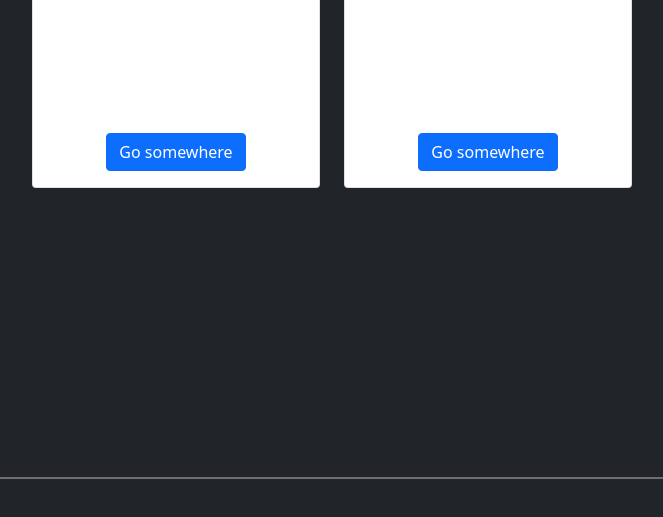
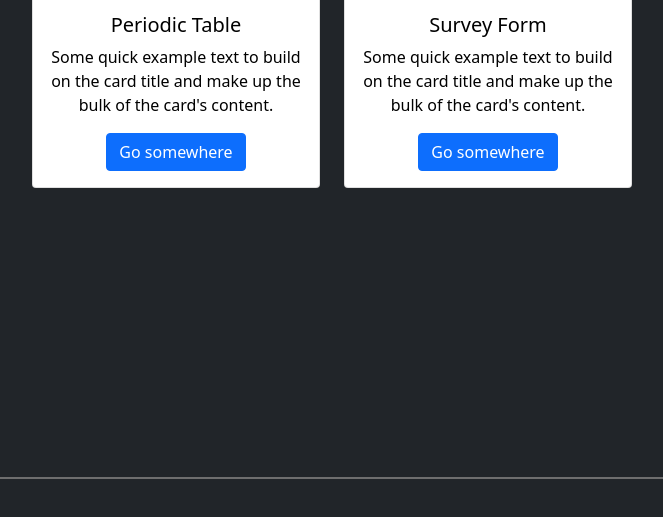
Before and after one commit to uniro12/portfolio1, a plain HTML site: page index.html in a window 1280 px wide. Shown: the part 1921-2438 px from the top of the page, without its empty margins (308-971 px from the left). Drawn offline with Linux system fonts and the light colour scheme.

Commit message:
Update style.css

```diff
--- a/Bootstrap/css/style.css
+++ b/Bootstrap/css/style.css
@@ -32,3 +32,6 @@
     color: white;
     border-bottom: 2px solid rgb(110, 110, 110);
 }
+.card-title, .card-text {
+    color: black;
+}
```
